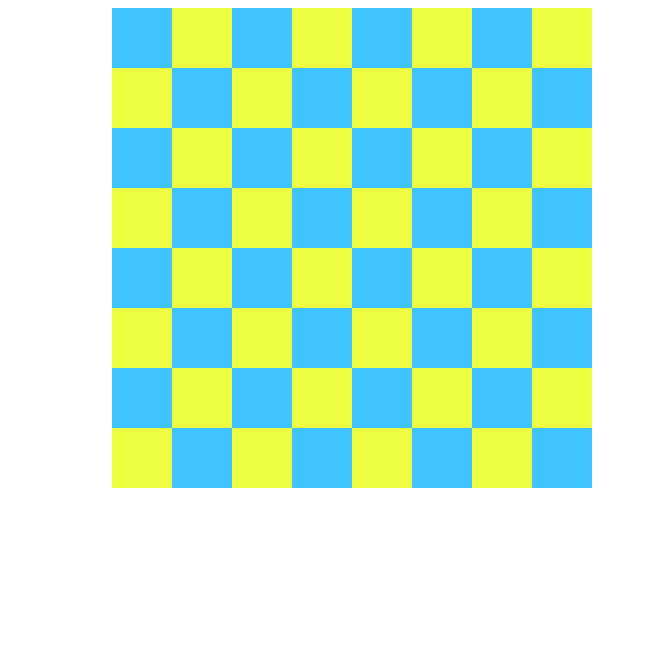
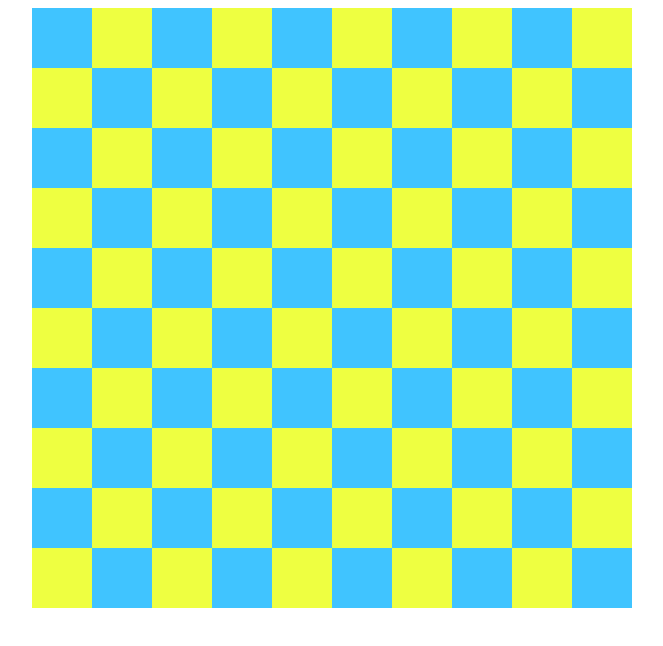
Before and after one commit to PlusSung/UkrCheckers, a plain HTML site: page index.html in a window 1280 px wide. Shown: the whole page, without its empty margins (288-951 px from the left). Drawn offline with Linux system fonts and the light colour scheme.

Commit message:
Added couple more rows to make Intern. standart Додав кілька рядків!

```diff
--- a/index.html
+++ b/index.html
@@ -20,8 +20,12 @@
 <div class="square yellow_square"> </div>
 <div class="square blue_squere"> </div>
 <div class="square yellow_square"> </div>
+<div class="square blue_squere"> </div>
+<div class="square yellow_square"> </div>
 <div class="clear_float"> </div>
 
+<div class="square yellow_square"> </div>
+<div class="square blue_squere"> </div>
 <div class="square yellow_square"> </div>
 <div class="square blue_squere"> </div>
 <div class="square yellow_square"> </div>
@@ -40,8 +44,12 @@
 <div class="square yellow_square"> </div>
 <div class="square blue_squere"> </div>
 <div class="square yellow_square"> </div>
+<div class="square blue_squere"> </div>
+<div class="square yellow_square"> </div>
 <div class="clear_float"> </div>
 
+<div class="square yellow_square"> </div>
+<div class="square blue_squere"> </div>
 <div class="square yellow_square"> </div>
 <div class="square blue_squere"> </div>
 <div class="square yellow_square"> </div>
@@ -60,8 +68,12 @@
 <div class="square yellow_square"> </div>
 <div class="square blue_squere"> </div>
 <div class="square yellow_square"> </div>
+<div class="square blue_squere"> </div>
+<div class="square yellow_square"> </div>
 <div class="clear_float"> </div>
 
+<div class="square yellow_square"> </div>
+<div class="square blue_squere"> </div>
 <div class="square yellow_square"> </div>
 <div class="square blue_squere"> </div>
 <div class="square yellow_square"> </div>
@@ -80,8 +92,36 @@
 <div class="square yellow_square"> </div>
 <div class="square blue_squere"> </div>
 <div class="square yellow_square"> </div>
+<div class="square blue_squere"> </div>
+<div class="square yellow_square"> </div>
 <div class="clear_float"> </div>
 
+<div class="square yellow_square"> </div>
+<div class="square blue_squere"> </div>
+<div class="square yellow_square"> </div>
+<div class="square blue_squere"> </div>
+<div class="square yellow_square"> </div>
+<div class="square blue_squere"> </div>
+<div class="square yellow_square"> </div>
+<div class="square blue_squere"> </div>
+<div class="square yellow_square"> </div>
+<div class="square blue_squere"> </div>
+<div class="clear_float"> </div>
+
+<div class="square blue_squere"> </div>
+<div class="square yellow_square"> </div>
+<div class="square blue_squere"> </div>
+<div class="square yellow_square"> </div>
+<div class="square blue_squere"> </div>
+<div class="square yellow_square"> </div>
+<div class="square blue_squere"> </div>
+<div class="square yellow_square"> </div>
+<div class="square blue_squere"> </div>
+<div class="square yellow_square"> </div>
+<div class="clear_float"> </div>
+
+<div class="square yellow_square"> </div>
+<div class="square blue_squere"> </div>
 <div class="square yellow_square"> </div>
 <div class="square blue_squere"> </div>
 <div class="square yellow_square"> </div>
--- a/stylesheet.css
+++ b/stylesheet.css
@@ -1,7 +1,7 @@
 .table{
   position: relative;
-  width: 480px;
-  height: 480px;
+  width: 640px;
+  height: 640px;
   margin: 0 auto;
 }
 .yellow_square{
```
